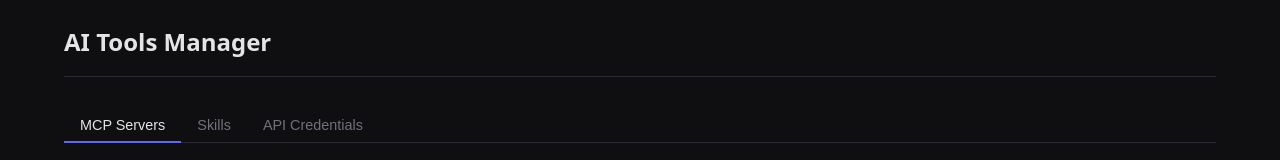
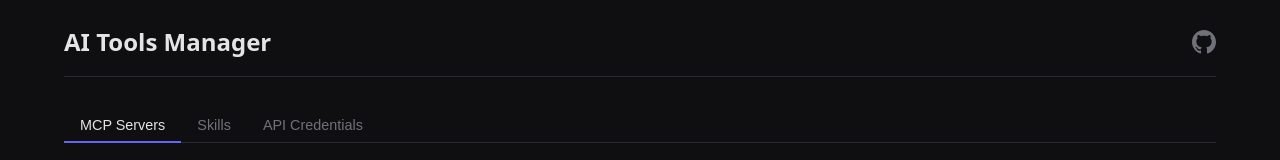
Before and after one commit to Salil999/ai-tool-center, a React (Vite) app: page / in a window 1280 px wide. Shown: the top 160 px of the page. Built offline with nearby package versions, Linux system fonts and the light colour scheme; no server answers.

Commit message:
Added GitHub icon

```diff
--- a/src/App.tsx
+++ b/src/App.tsx
@@ -105,6 +105,18 @@ export default function App() {
     <div className="app">
       <header className="header">
         <h1>AI Tools Manager</h1>
+        <a
+          href="https://github.com/Salil999/ai-tool-center"
+          target="_blank"
+          rel="noopener noreferrer"
+          className="github-link"
+          title="View on GitHub"
+          aria-label="View source on GitHub"
+        >
+          <svg viewBox="0 0 24 24" fill="currentColor" width="24" height="24" aria-hidden="true">
+            <path d="M12 0c-6.626 0-12 5.373-12 12 0 5.302 3.438 9.8 8.207 11.387.599.111.793-.261.793-.577v-2.234c-3.338.726-4.033-1.416-4.033-1.416-.546-1.387-1.333-1.756-1.333-1.756-1.089-.745.083-.729.083-.729 1.205.084 1.839 1.237 1.839 1.237 1.07 1.834 2.807 1.304 3.492.997.107-.775.418-1.305.762-1.604-2.665-.305-5.467-1.334-5.467-5.931 0-1.311.469-2.381 1.236-3.221-.124-.303-.535-1.524.117-3.176 0 0 1.008-.322 3.301 1.23.957-.266 1.983-.399 3.003-.404 1.02.005 2.047.138 3.006.404 2.291-1.552 3.297-1.23 3.297-1.23.653 1.653.242 2.874.118 3.176.77.84 1.235 1.911 1.235 3.221 0 4.609-2.807 5.624-5.479 5.921.43.372.823 1.102.823 2.222v3.293c0 .319.192.694.801.576 4.765-1.589 8.199-6.086 8.199-11.386 0-6.627-5.373-12-12-12z" />
+          </svg>
+        </a>
       </header>
 
       <main className="main">
--- a/src/index.css
+++ b/src/index.css
@@ -47,6 +47,17 @@ body {
   margin: 0;
   font-size: 1.5rem;
   font-weight: 600;
+}
+
+.github-link {
+  display: flex;
+  align-items: center;
+  color: var(--text-muted);
+  transition: color 0.15s ease;
+}
+
+.github-link:hover {
+  color: var(--text);
 }
 
 .header-actions {
```
